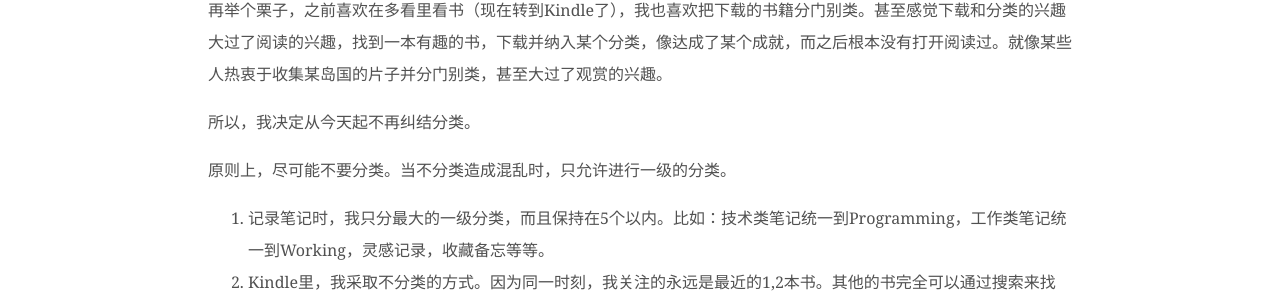
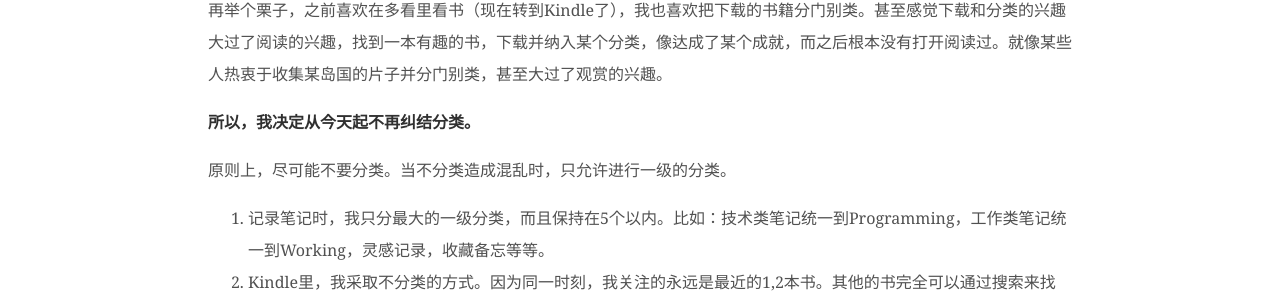
Before and after one commit to coderzh/coderzh.github.io, a Jekyll site: the page built from _posts/2015/2015-04-26-Category.md, in a window 1280 px wide. Shown: the part 517-820 px from the top of the page. Built offline with Jekyll 4.4.1, drawn with Linux system fonts in a browser that asks for light colours; Markdown is read by kramdown in place of the engine named in the settings; comment, search, counter and statistics services are not loaded.

```diff
--- a/_posts/2015/2015-04-26-Category.md
+++ b/_posts/2015/2015-04-26-Category.md
@@ -16,7 +16,7 @@ keywords: []
 
 再举个栗子，之前喜欢在多看里看书（现在转到Kindle了），我也喜欢把下载的书籍分门别类。甚至感觉下载和分类的兴趣大过了阅读的兴趣，找到一本有趣的书，下载并纳入某个分类，像达成了某个成就，而之后根本没有打开阅读过。就像某些人热衷于收集某岛国的片子并分门别类，甚至大过了观赏的兴趣。
 
-所以，我决定从今天起不再纠结分类。
+**所以，我决定从今天起不再纠结分类。**
 
 原则上，尽可能不要分类。当不分类造成混乱时，只允许进行一级的分类。
 
```
